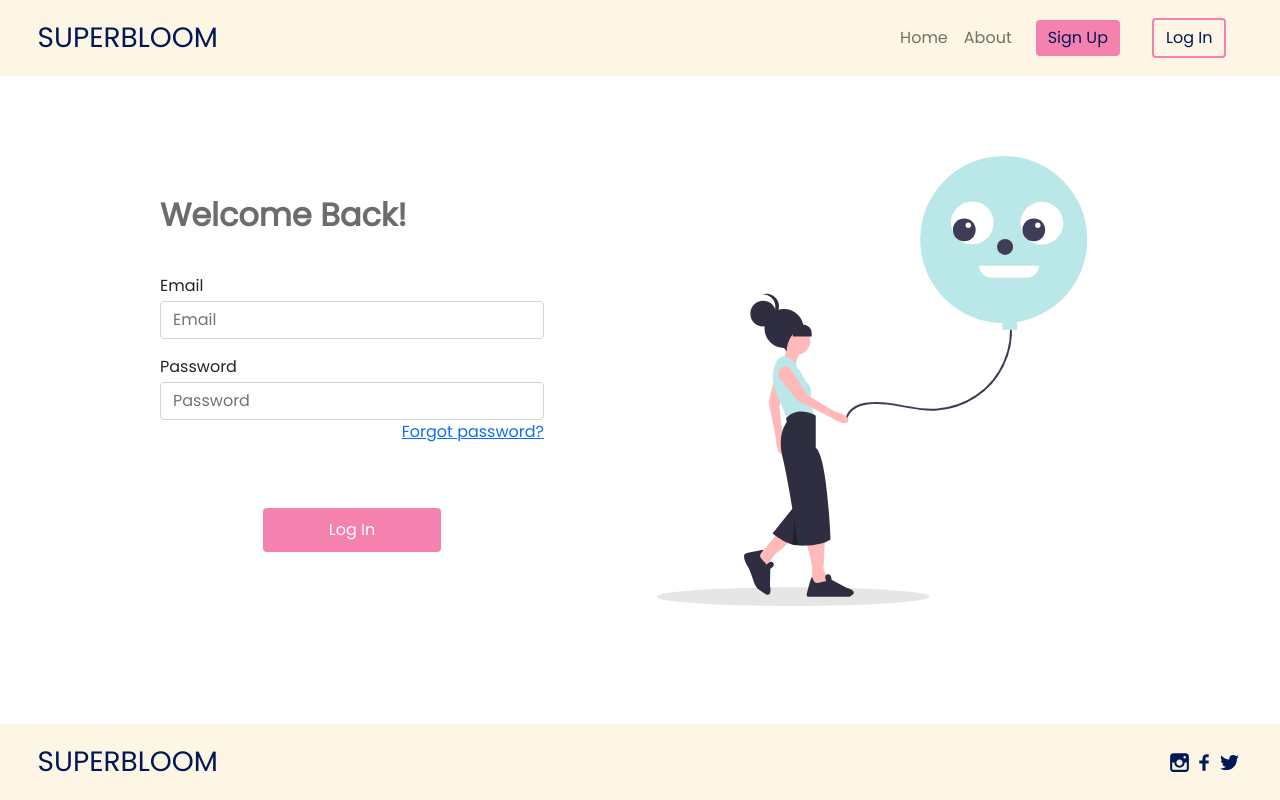
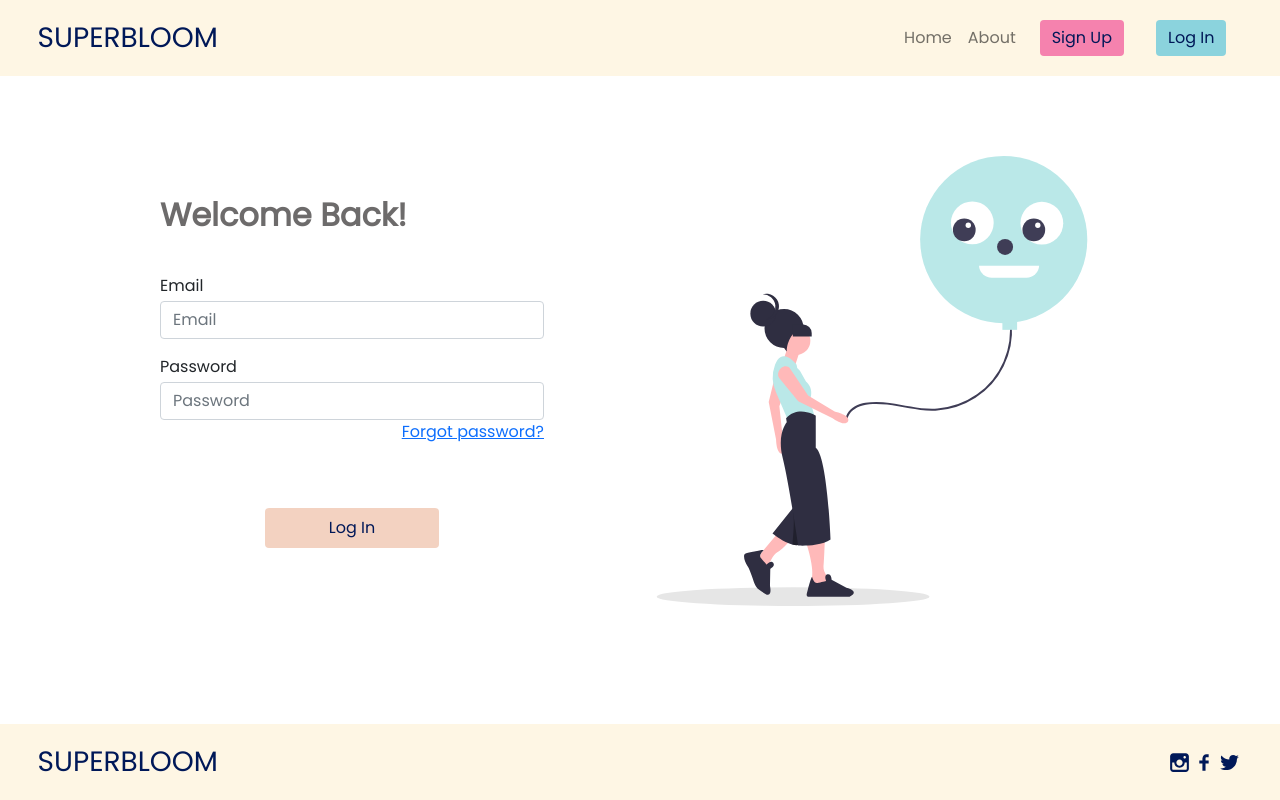
Before and after one commit to allyroo/hackathon-wellness, a React (Create React App) app: page /login in a window 1280 px wide. In both pictures the pointer is over the button 351 px from the left and 529 px from the top of the page. Built offline with nearby package versions, Linux system fonts and the light colour scheme.

Commit message:
Update styling for buttons and cards in the Community tab

```diff
--- a/src/components/FormElements/LoginForm.css
+++ b/src/components/FormElements/LoginForm.css
@@ -19,14 +19,15 @@
 }
 
     .login-button Button {
-        background-color: transparent;
-        border: 2px solid #f582ae;
+        background-color: #8bd3dd;
+        border: none;
         color: #001858;
         padding: 1vh 5vw;
     }
     .login-button Button:hover {
-        background-color: #f582ae;
-        border: 2px solid #f582ae;
+        background-color: #f3d2c1;
+        color: #001858;
+        border: none;
     }
 
 .checkbox-label {
--- a/src/components/FormElements/SignupForm.css
+++ b/src/components/FormElements/SignupForm.css
@@ -17,10 +17,11 @@
     .signup-button Button {
         background-color: #f582ae;
         border: none;
-        color: white;
+        color: #001858;
     }
     .signup-button Button:hover {
-        background-color: #8bd3dd;
+        background-color: #f3d2c1;
+        color: #001858;
     }
 
 .checkbox-label {
--- a/src/components/NavBar.css
+++ b/src/components/NavBar.css
@@ -28,18 +28,18 @@ h3 {
 }
 
 .button-class:hover {
-    background-color: #8bd3dd;
+    background-color: #f3d2c1;
     color: #001858;
 }
 
 .outline-btn {
-    background: #fef6e4;
-    border: 2px solid #f582ae;
+    background: #8bd3dd;
+    border: none;
 }
 
 .outline-btn:hover {
-    background: #f582ae;
-    border: 2px solid transparent;
+    background: #f3d2c1;
+    border: none;
 }
 
 
--- a/src/pages/DashboardPages/Mind/MindCommunity.css
+++ b/src/pages/DashboardPages/Mind/MindCommunity.css
@@ -118,11 +118,11 @@
 }
 
 .post {
-    background: #f5f5f5;
+    background: rgba(139,211,221, 0.1);
 }
 
 .tags {
-    background-color: #fef6e4;
+    background-color: #f3d2c1;
     color: #001858;
     border: none;
     margin-right: 1rem;
```
